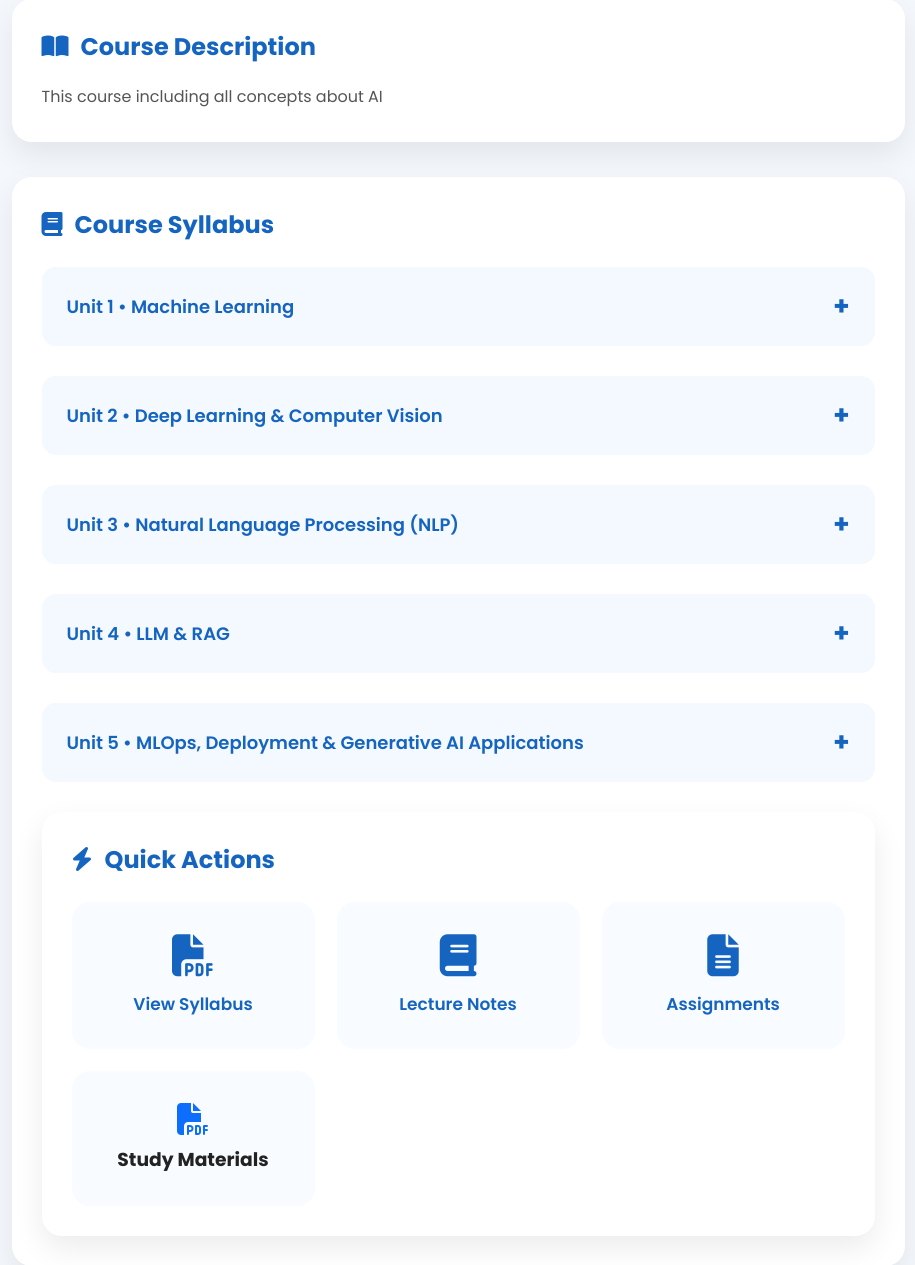
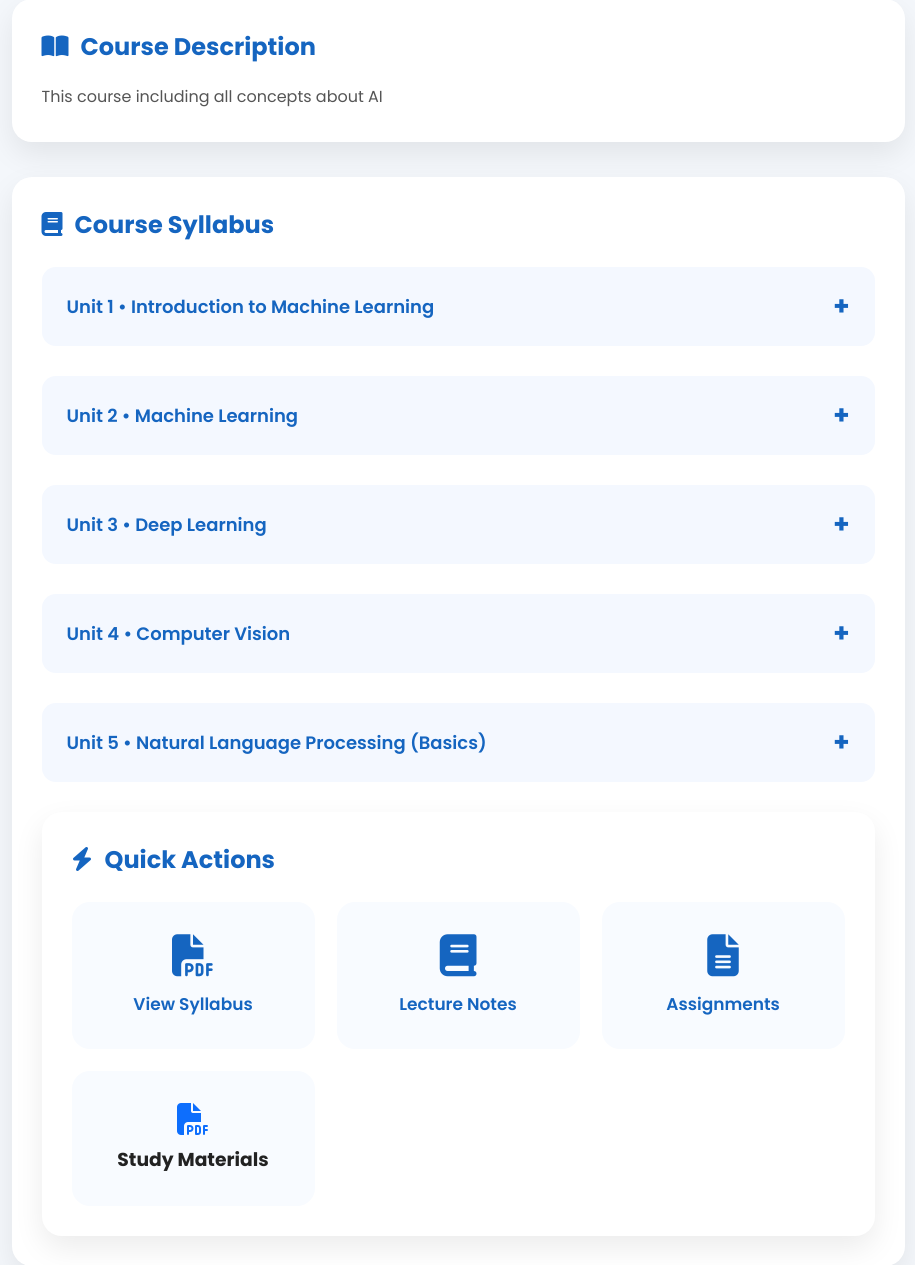
Before and after one commit to Yogendra0926/StudentPortal, a Flask app: template templates/Ai.html in a window 1280 px wide. Shown: the part 1067-2332 px from the top of the page, without its empty margins (322-1237 px from the left). Run offline with Flask 3, Linux system fonts and the light colour scheme; the template is opened without the code that fills it, so the values that code supplies are empty.

Commit message:
Initial commit

```diff
--- a/templates/Ai.html
+++ b/templates/Ai.html
@@ -212,7 +212,7 @@ href="{{ url_for('static', filename='java_course.css') }}">
 
         <button class="accordion">
 
-            Unit 1 • Machine Learning
+            Unit 1 • Introduction to Machine Learning
 
         </button>
 
@@ -224,17 +224,23 @@ href="{{ url_for('static', filename='java_course.css') }}">
 
                 <li>Feature Engineering</li>
 
-                <li>Supervised Learning</li>
+                <li>Overfitting and underfitting</li>
 
-                <li>Unsupervised Learning</li>
+                <li>Supervised learning</li>
 
-                <li>Regression</li>
+                <li>Regression
+                    1. Linear Regression
+                    2. Polynomial Regression
+                    3. MVLR
+                </li>
 
-                <li>Classification</li>
-
-                <li>Clustering</li>
-
-                <li> Ensemble Methods</li>
+                <li>Classification
+                    1. Decision tree
+                    2. Logistic Regression
+                    3. SVM
+                    4. Random Forest
+                    5. XGBoost
+                </li>
 
                 <li>Sckit-Learn and Model Evaluation</li>
 
@@ -246,7 +252,7 @@ href="{{ url_for('static', filename='java_course.css') }}">
 
         <button class="accordion">
 
-            Unit 2 •  Deep Learning & Computer Vision
+            Unit 2 •  Machine Learning
 
         </button>
 
@@ -254,23 +260,15 @@ href="{{ url_for('static', filename='java_course.css') }}">
 
             <ul>
 
-                <li>ANN</li>
+                <li>Unsupervised Learning</li>
 
-                <li>CNN</li>
+                <li>Clustering</li>
 
-                <li>Transfer Learning</li>
+                <li>Reinforcement Learning</li>
 
-                <li>Object Detection (YOLO, Faster R-CNN)</li>
+                <li>Ensemble learning</li>
 
-                <li>Image Segmentation (U-Net)</li>
-
-                <li>Vision Transformers (ViT)</li>
-
-                <li>OpenCV</li>
-
-                <li>Image Enhancement</li>
-
-                <li>Remote Sensing Applications</li>
+                <li>Bagging and boosting</li>
 
             </ul>
 
@@ -279,7 +277,7 @@ href="{{ url_for('static', filename='java_course.css') }}">
 
         <button class="accordion">
 
-            Unit 3 •  Natural Language Processing (NLP)
+            Unit 3 • Deep Learning
 
         </button>
 
@@ -287,26 +285,20 @@ href="{{ url_for('static', filename='java_course.css') }}">
 
             <ul>
 
-                <li> Text Preprocessing</li>
+                <li>Basics</li>
 
-                <li>Tokenization</li>
+                <li>Biological and Artificial Neurons</li>
 
-                <li>Word Embeddings</li>
+                <li>Neural Networks</li>
 
-                <li>RNN, LSTM, GRU</li>
+                <li>ANN</li>
 
-                <li>Sentiment Analysis</li>
+                <li>RNN</li>
 
-                <li>Text Classification and Machine Translation
+                <li>CNN
                 </li>
 
-                <li> Named Entity Recognition</li>
-
-                <li> Transformers</li>
-
-                <li>BERT</li>
-
-
+                <li>LSTM</li>
             </ul>
 
         </div>
@@ -315,30 +307,98 @@ href="{{ url_for('static', filename='java_course.css') }}">
 
         <button class="accordion">
 
-            Unit 4 • LLM & RAG
+            Unit 4 • Computer Vision
 
         </button>
         <div class="panel">
             <ul>
 
-                <li>Generative AI Fundamentals</li>
+                <li>1.Introduction to images</li>
 
-                <li>Transformer Architecture & GPT Models</li>
+                <li>2. Image Processing
 
-                <li>Prompt Engineering & Fine-Tuning</li>
+* Image reading and displaying
+* Resizing
+* Cropping
+* Rotation
+* Translation
+* Flipping
+* Normalization
+* Image thresholding
+* Histogram
+* Histogram equalization</li>
 
-                <li>Embeddings & Vector Databases</li>
+                <li>3. Color Spaces
 
-                <li>RAG Architecture</li>
+* RGB
+* Grayscale
+* HSV
+* HSL
+* LAB
+* RGB → HSV/Grayscale conversion</li>
 
-                <li>LangChain</li>
+                <li>4. Image Filtering
 
-                <li>AI Agents & Multi-Agent Systems</li>
+* Kernel/filter
+* Convolution
+* Correlation
+* Blurring
+* Gaussian filter
+* Median filter
+* Bilateral filter
+* Sharpening</li>
+
+                <li>5. Edge Detection
+
+* Image gradients
+* Sobel
+* Prewitt
+* Laplacian
+* Canny Edge Detection
+</li>
+
+                <li>6. Morphological Operations
+
+* Erosion
+* Dilation
+* Opening
+* Closing
+* Morphological gradient</li>
+
+                <li>7. Image Segmentation
+
+* Thresholding
+* Otsu’s thresholding
+* Region-based segmentation
+* Contours
+* Semantic segmentation
+* Instance segmentation</li>
+<li>8. Feature Extraction
+
+* Corners
+* Edges
+* SIFT
+* SURF
+* ORB
+* HOG
+* Feature matching</li>
+<li>9. Object Detection
+
+* Classification vs Localization vs Detection
+* Bounding boxes
+* Confidence score
+* IoU
+* Non-Maximum Suppression (NMS)
+* R-CNN
+* Fast R-CNN
+* Faster R-CNN
+* SSD
+* YOLO</li>
             </ul>
         </div>
         <button class="accordion">
 
-            Unit 5 • MLOps, Deployment & Generative AI Applications
+            Unit 5 • Natural Language Processing (Basics)
 
         </button>
 
@@ -346,21 +406,21 @@ href="{{ url_for('static', filename='java_course.css') }}">
 
             <ul>
 
-                <li>MLOps Fundamentals</li>
+                <li>Introduction</li>
 
-                <li>Git & GitHub , Docker</li>
+                <li>Grammer Rules</li>
 
-                <li>CI/CD for ML</li>
+                <li>DFA (Deterministic finite automata)</li>
 
-                <li>Model Deployment (Flask, FastAPI, Streamlit)</li>
+                <li>Tokenization</li>
 
-                <li>Cloud AI (AWS, Azure, GCP)</li>
+                <li>stop words</li>
 
-                <li>Model Monitoring &  Hugging Face</li>
+                <li>Stemming</li>
 
-                <li> Diffusion Models & AI Ethics & Responsible AI</li>
+                <li>Lemmatization</li>
 
-                <li>AI Product Development & End-to-End AI Projects</li>
+                <li>Python Implementation</li>
 
 
 
```
Also changed, not shown: templates/adv_dsa.html (+22 -19 lines).
